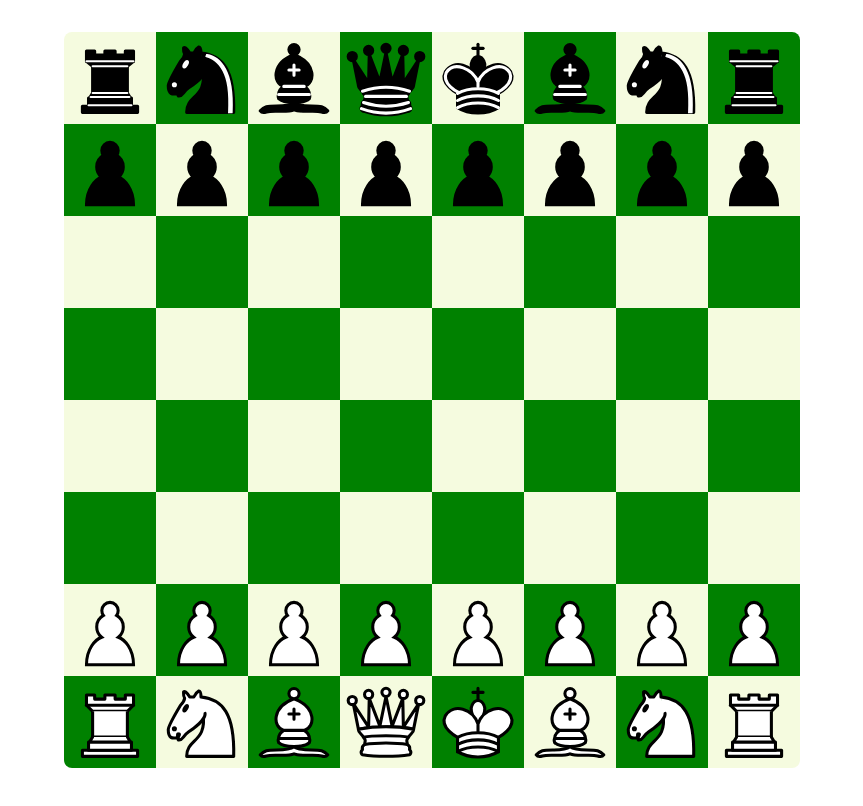
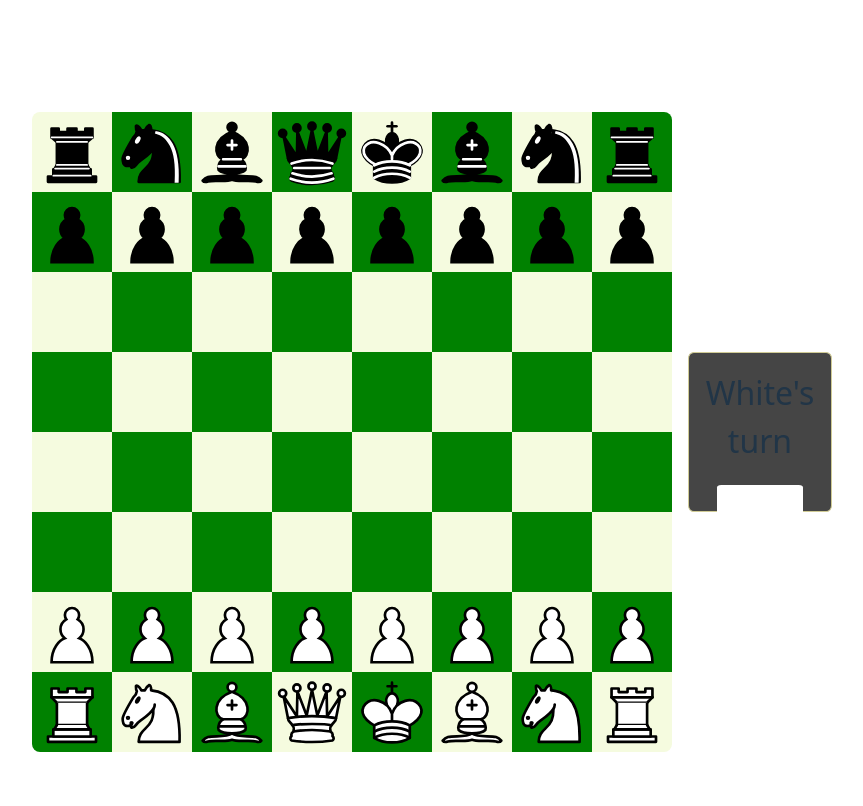
Before and after one commit to Rullodf/chess, a React (Vite) app: page / in a window 1280 px wide. Shown: the top 806 px of the page, without its empty margins (208-1071 px from the left). Built offline with nearby package versions, Linux system fonts and the light colour scheme.

Commit message:
Aggiunta riquadro che indica il turno

```diff
--- a/src/App.css
+++ b/src/App.css
@@ -2,12 +2,7 @@
 	margin: 0 auto;
 	padding: 2rem;
 	text-align: center;
-	height: 100vmin;
-	width: 100vmin;
-	display: flex;
-	align-items: center;
 }
-
 *,
 *::before,
 *::after {
@@ -17,16 +12,51 @@
 .board {
 	border-radius: 8px;
 	overflow: hidden;
-	height: 100%;
-	width: 100%;
+	height: 80%;
+	width: auto;
+	aspect-ratio: 1 / 1;
 	min-height: 400px;
 	min-width: 400px;
+}
+
+.game-container {
+	height: 100vmin;
+	width: auto;
+	aspect-ratio: 1 / 1;
+	display: flex;
+align-items: center;
+}
+
+.current-turn-text{
+	font-size: 2rem;
+	margin: 1rem 0;
+}
+
+.current-turn-container{
+	background-color: #454545;
+	width:18%;
+	height: 20%;
+	margin-left: 2%;
+	display: flex;
+	flex-direction: column;
+	align-items: center;
+	border: 1px, solid #d0cb95;
+	border-radius: 4%;
+}
+
+.current-turn-color {
+	min-width: 50px;
+	min-height: 50px;
+	width: 60%;
+	height:auto;
+	aspect-ratio: 1 / 1;
+	margin: 3% auto;
+	border-radius: 5%;
 }
 
 .square {
 	width: calc(100%/8);
 	height: 100%;
-	aspect-ratio: 1/1;
 	color: #9a0000;
 	display: flex;
 	overflow: hidden;
--- a/src/App.tsx
+++ b/src/App.tsx
@@ -1,9 +1,13 @@
+import { useState } from 'react';
 import './App.css';
 import { Board } from './Board';
+import { CurrentTurn } from './CurrentTurn';
 
 function App() {
-	const basePreset =
-		`
+	const colors = ['white', 'black'];
+	const [turnIndex, setTurnIndex] = useState<number>(0);
+	const numberOfPlayers = 2;
+	const basePreset = `
 			RNBKQBNR
 			PPPPPPPP
 			--------
@@ -13,8 +17,7 @@ function App() {
 			pppppppp
 			rnbkqbnr
 		`;
-	const testPreset =
-		`
+	const testPreset = `
 			--------
 			--------
 			--------
@@ -39,11 +42,17 @@ function App() {
 	}
 
 	return (
-
 		<>
-			<Board preset={preset} player1Squad={player1Squad} columns={columns} rows={rows} theme="default" />
+			<div className="game-container">
+				<Board preset={preset} player1Squad={player1Squad} columns={columns} rows={rows} theme="default" colors={colors} turn={colors[turnIndex]} nextTurn={nextTurn} />
+				<CurrentTurn turn={colors[turnIndex]} />
+			</div>
 		</>
 	);
+
+	function nextTurn() {
+		setTurnIndex((prev) => (prev + 1) % numberOfPlayers);
+	}
 }
 
 export default App;
--- a/src/Board.tsx
+++ b/src/Board.tsx
@@ -2,18 +2,17 @@ import { DndContext, DragOverlay, PointerSensor, pointerWithin, useSensor, useSe
 import { snapCenterToCursor } from '@dnd-kit/modifiers';
 import { Square } from './Square';
 import { Piece } from './Piece';
-import React, { useState, type MouseEventHandler } from 'react';
+import React, { useState } from 'react';
 import { highlightSquaresIdFromPiece } from './GameRules';
+import type { board, pieceData, recordData } from './interfaces/board-interfaces';
 
-export function Board({ preset, theme, columns, rows, player1Squad }: board) {
-	const colors = ['white', 'black'];
+export function Board({ preset, theme, columns, rows, player1Squad, colors, nextTurn, turn }: board) {
 	let colorIndex = 0;
 	const piecesSpecifics = getPiecesSpecifics(preset);
 	const [positionsRecord, setPositionRecord] = useState(createPositionsRecord({ columns, rows, piecesSpecifics }) as Record<string, recordData | null>);
 	const [validMoves, setValidMoves] = useState({} as Record<string, true> | null);
 	const [activeId, setActiveId] = useState<string | null>();
 	const [chosenPieceId, setChosenPieceId] = useState<string | null>(null);
-	const [turnIndex, setTurnIndex] = useState<number>(0);
 	const sensors = useSensors(
 		useSensor(PointerSensor,
 			{
@@ -119,41 +118,17 @@ export function Board({ preset, theme, columns, rows, player1Squad }: board) {
 		setPositionRecord((prev) => ({ ...prev, [newPosition]: recordData, [oldPosition]: null }));
 		console.log(oldPosition + '->' + newPosition);
 		setValidMoves({});
-		setTurnIndex(prev => 1 - prev);
+		nextTurn();
 	}
 
 	function handleClickOnPiece(reactEvent: React.MouseEvent<HTMLButtonElement>) {
 		const entry = Object.entries(positionsRecord).find(([_, value]) => value?.id == (reactEvent.currentTarget as HTMLElement).id);
-		if (entry?.[1]?.squad == colors[turnIndex]) {
+		if (entry?.[1]?.squad == turn) {
 			reactEvent.stopPropagation();
 			setChosenPieceId(reactEvent.currentTarget.id);
 			setValidMoves(highlightSquaresIdFromPiece({ columns, entry, positionsRecord, rows, player1Squad, turn: entry![1]!.squad }));
 		}
 	}
-}
-
-interface board {
-	preset: string[],
-	theme: string,
-	player1Squad: string,
-	rows: string[],
-	columns: string[]
-}
-
-interface pieceData {
-	theme: string,
-	pieceName: string,
-	squad: string,
-	hidden?: boolean,
-	id: string
-	onClick?: MouseEventHandler
-	chosenPieceId?: string | null
-}
-
-export interface recordData {
-	id: string,
-	pieceName: string,
-	squad: string
 }
 
 function getPiecesSpecifics(preset: string[]): ({ pieceName: string, squad: string } | null)[] {
--- /dev/null
+++ b/src/CurrentTurn.tsx
@@ -0,0 +1,11 @@
+import type { currentTurn } from './interfaces/current-turn-interfaces';
+
+export function CurrentTurn({ turn }: currentTurn) {
+	const fixedTurn = turn.charAt(0).toUpperCase() + turn.slice(1);
+	return (
+		<div className="current-turn-container">
+			<div className="current-turn-text">{fixedTurn}&apos;s turn</div>
+			<div className="current-turn-color" style={{ backgroundColor: turn }} />
+		</div>
+	);
+}
--- a/src/GameRules.tsx
+++ b/src/GameRules.tsx
@@ -1,4 +1,4 @@
-import { type recordData } from './Board';
+import type { recordData } from "./interfaces/board-interfaces";
 
 export function highlightSquaresIdFromPiece({ positionsRecord, columns, rows, entry, turn, player1Squad }: functionData): Record<string, true> | null {
 	const possibleMoves: Record<string, true> = {};
--- /dev/null
+++ b/src/interfaces/board-interfaces.tsx
@@ -0,0 +1,28 @@
+import type { MouseEventHandler } from 'react';
+
+export interface board {
+	preset: string[];
+	theme: string;
+	player1Squad: string;
+	rows: string[];
+	columns: string[];
+	colors: string[];
+	turn: string;
+	nextTurn: Function;
+}
+
+export interface pieceData {
+	theme: string;
+	pieceName: string;
+	squad: string;
+	hidden?: boolean;
+	id: string;
+	onClick?: MouseEventHandler;
+	chosenPieceId?: string | null;
+}
+
+export interface recordData {
+	id: string;
+	pieceName: string;
+	squad: string;
+}
--- /dev/null
+++ b/src/interfaces/current-turn-interfaces.tsx
@@ -0,0 +1,3 @@
+export interface currentTurn {
+	turn: string
+}
```
